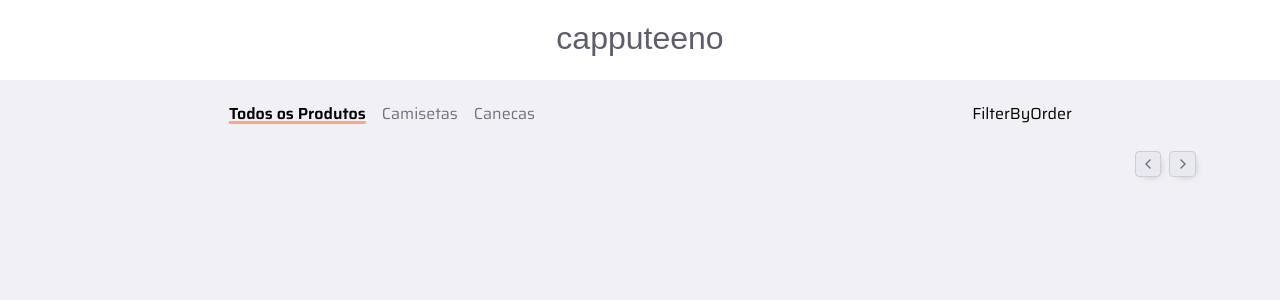
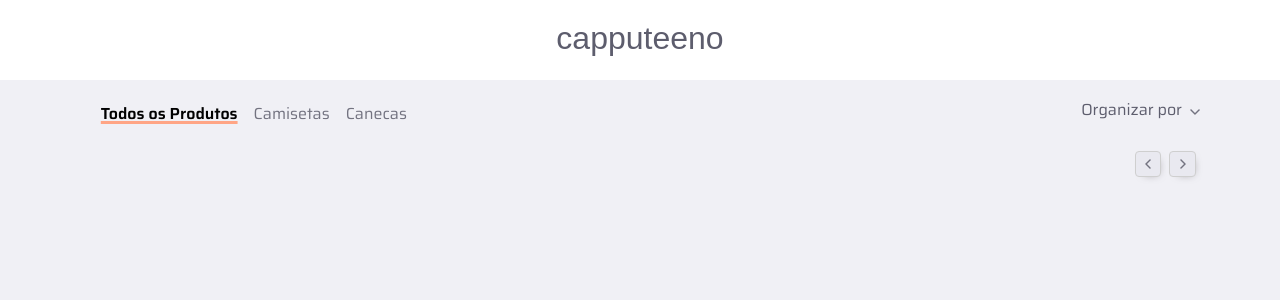
Before and after one commit to TaisaBraga/capputeeno_challenge, a Next.js app: page / in a window 1280 px wide. Shown: the top 300 px of the page. Built offline with nearby package versions, Linux system fonts and the light colour scheme; a web font is replaced by a local one.

Commit message:
feat: create filter by order

```diff
--- /dev/null
+++ b/src/components/atoms/ListItem.tsx
@@ -0,0 +1,35 @@
+import React from 'react'
+import styled from 'styled-components'
+
+const List = styled.ul`
+  background-color: #fff;
+  border: none;
+  border-radius: 1em;
+  color: #5D5D6D;
+  padding: 0.5em;
+  position: absolute;
+  text-align-last: left;
+  z-index: 0;
+  width: 12em;
+  & li {
+    cursor: pointer;
+    list-style: none;
+    padding: 0.6em;
+
+    &:hover {
+      background-color: #D3D3D3;
+      border-radius: 1em;
+    }
+  }
+`
+
+export const ListItem = () => {
+  return (
+    <List >
+      <li>Novidades</li>
+      <li>Preço: Maior - menor</li>
+      <li>Preço: Menor - maior</li>
+      <li>Mais Vendidos</li>
+    </List>
+  )
+}
--- a/src/components/molecules/FilterByOrder.tsx
+++ b/src/components/molecules/FilterByOrder.tsx
@@ -1,7 +1,42 @@
-import React from 'react'
+import Image from 'next/image'
+import React, { useState } from 'react'
+import DownArrow from '../../../public/DownArrow.png'
+import { styled, css } from 'styled-components'
+import { ListItem } from '../atoms/ListItem'
+
+const FilterContainer = styled.div`
+  height: 50px;
+  position: relative;
+`
+const FilterTitle = styled.div`
+  color: #5D5D6D;
+  cursor: pointer;
+  & img {
+    margin-left: 0.5em;
+  }
+
+`
+
+const Filters = styled.button`
+  ${({ disabled }) => (disabled ? css`display: block-flow` : css`display: none`)};
+`
 
 export const FilterByOrder = () => {
+  const [isListVisible, setListVisible] = useState<boolean>(false)
+
+  const handleOpen = () => {
+    setListVisible(!isListVisible)
+  }
+
   return (
-    <div>FilterByOrder</div>
+    <FilterContainer>
+      <FilterTitle onClick={handleOpen}>
+        Organizar por
+        <Image src={DownArrow} alt='DownArrow' />
+      </FilterTitle>
+      <Filters disabled={isListVisible}>
+        <ListItem />
+      </Filters>
+    </FilterContainer>
   )
 }
--- a/src/components/organisms/FilterBar.tsx
+++ b/src/components/organisms/FilterBar.tsx
@@ -4,9 +4,10 @@ import { FilterByOrder } from '../molecules/FilterByOrder'
 import { styled } from 'styled-components'
 
 const FilterContainer = styled.div`
+  align-items: end;
   display: flex;
-  justify-content: space-around;
-  align-items: center;
+  justify-content: space-between;
+  margin: 0 5em 0 5em
 
 `
 
```
Also changed, not shown: public/DownArrow.png (added).
